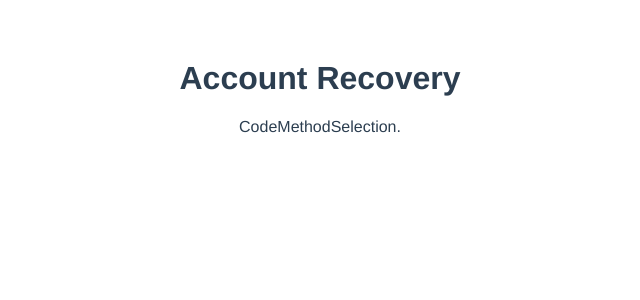
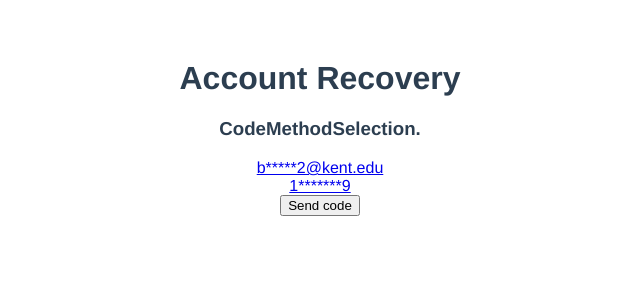
Before and after one commit to benjamin-warner/account-recovery, a Vue app: page / in a window 1280 px wide. Both pictures are taken after typing "name@example.com" into the empty fields and a click on the button "Search". Shown: the top 300 px of the page, without its empty margins (320-960 px from the left). Built offline with nearby package versions, Linux system fonts and the light colour scheme.

Commit message:
Finished CodeMethodSelection component

```diff
--- a/src/App.vue
+++ b/src/App.vue
@@ -1,11 +1,15 @@
 <template>
   <div id="app">
     <h1>Account Recovery</h1>
-    <component :is="currentControl" v-on:loadVerification="currentControl = 'CodeMethodSelection'"></component>
+    <component :is="currentControl" v-bind:currentWorkingObject="currentWorkingObject"
+    v-on:loadNextControl="loadNextControl($event)"
+    v-on:loadPreviousControl="loadPreviousControl($event)">
+    </component>
   </div>
 </template>
 
 <script>
+/* eslint-disable */
 import EmailPhoneEntry from './components/EmailPhoneEntry.vue'
 import CodeMethodSelection from './components/CodeMethodSelection.vue'
 import CodeVerification from './components/CodeVerification.vue'
@@ -19,7 +23,39 @@ export default {
   },
   data(){
     return{
-      currentControl: 'EmailPhoneEntry'
+      componentIndex: 0,
+      currentControl: 'EmailPhoneEntry',
+      currentWorkingObject: ''
+    }
+  },
+  methods:{
+    loadNextControl(dataToSend){
+      this.componentIndex++;
+      this.currentWorkingObject = dataToSend;
+      this.loadComponent();
+    },
+    loadPreviousControl(dataToSend){
+      this.componentIndex--;
+      this.currentWorkingObject = dataToSend;
+      this.loadComponent();
+    },
+    loadComponent(){
+      switch(this.componentIndex){
+        case 0:
+          this.currentControl = 'EmailPhoneEntry';
+          break;
+        case 1:
+          this.currentControl = 'CodeMethodSelection';
+          break;
+        case 2:
+          this.currentControl = 'CodeVerification';
+          break;
+        case 3:
+          this.currentControl = 'PasswordReset';
+          break;
+        default:
+          break;
+      }
     }
   }
 }
--- a/src/components/CodeMethodSelection.vue
+++ b/src/components/CodeMethodSelection.vue
@@ -1,14 +1,44 @@
 <template>
   <div>
+    <h3>
     CodeMethodSelection.
+    </h3>
+    <div v-for="(contact, index) in currentWorkingObject.contacts" :key="index">
+      <a href="#" v-on:click="selectMethod(index)">
+        {{ contact.display }}
+      </a>
+    </div>
+    <button v-on:click="sendCode">Send code</button>
   </div>
 </template>
 
 <script>
+/* eslint-disable */
 export default {
   name: 'CodeMethodSelection',
   props: {
+    currentWorkingObject: ''
+  },
+  data() {
+    return{
+      methodIndex: -1
+    }
+  },
+  computed: {
+    selectedMethod: function(){
+      return this.currentWorkingObject.contacts[this.methodIndex];
+    }
+  },
+  methods: {
+    selectMethod(index){
+      this.methodIndex = index;
+      console.log(this.methodIndex)
+    },
 
+    sendCode(){
+      console.log("Sent code to " + this.selectedMethod.display);
+      this.$emit('loadNextControl');
+    }
   }
 }
 </script>
--- a/src/components/EmailPhoneEntry.vue
+++ b/src/components/EmailPhoneEntry.vue
@@ -1,5 +1,8 @@
 <template>
   <div>
+    <h3>
+      EmailPhoneEntry
+    </h3>
     <form v-on:submit.prevent="submitSearch">
       <input v-model.trim="emailOrPhone" placeholder="Email or phone!">
       <button>Search</button>
@@ -8,8 +11,12 @@
 </template>
 
 <script>
+/* eslint-disable */
 export default {
   name: 'EmailPhoneEntry',
+  props: {
+    currentWorkingObject: ''
+  },
   data(){
     return{
       emailOrPhone: ''
@@ -20,11 +27,11 @@ export default {
       var searchQuery = this.emailOrPhone;
       if(this.isValidPhone(searchQuery)){
         //var phoneParams = this.formatUrlParams(searchQuery);
-        this.getRecovery();
+        this.getRecovery(searchQuery);
       }
       else if(this.isValidEmail(searchQuery)){
         //var emailParams = this.formatUrlParams(searchQuery);
-        this.getRecovery();
+        this.getRecovery(searchQuery);
       }
     },
 
@@ -47,8 +54,15 @@ export default {
 
     getRecovery(contact){
       // eslint-disable-next-line
-      console.log('emitting...' + contact)
-      this.$emit('loadVerification')//, {userId: 1234, via: contact});
+      console.log('Finding account for' + contact)
+      this.$emit('loadNextControl',
+      {
+        userId: 1234, contacts:[
+        {display: 'b*****2@kent.edu', type: 'email'},
+        {display: '1*******9', type: 'phone'}
+        ]
+      }
+      );
     }
   }
 }
```
